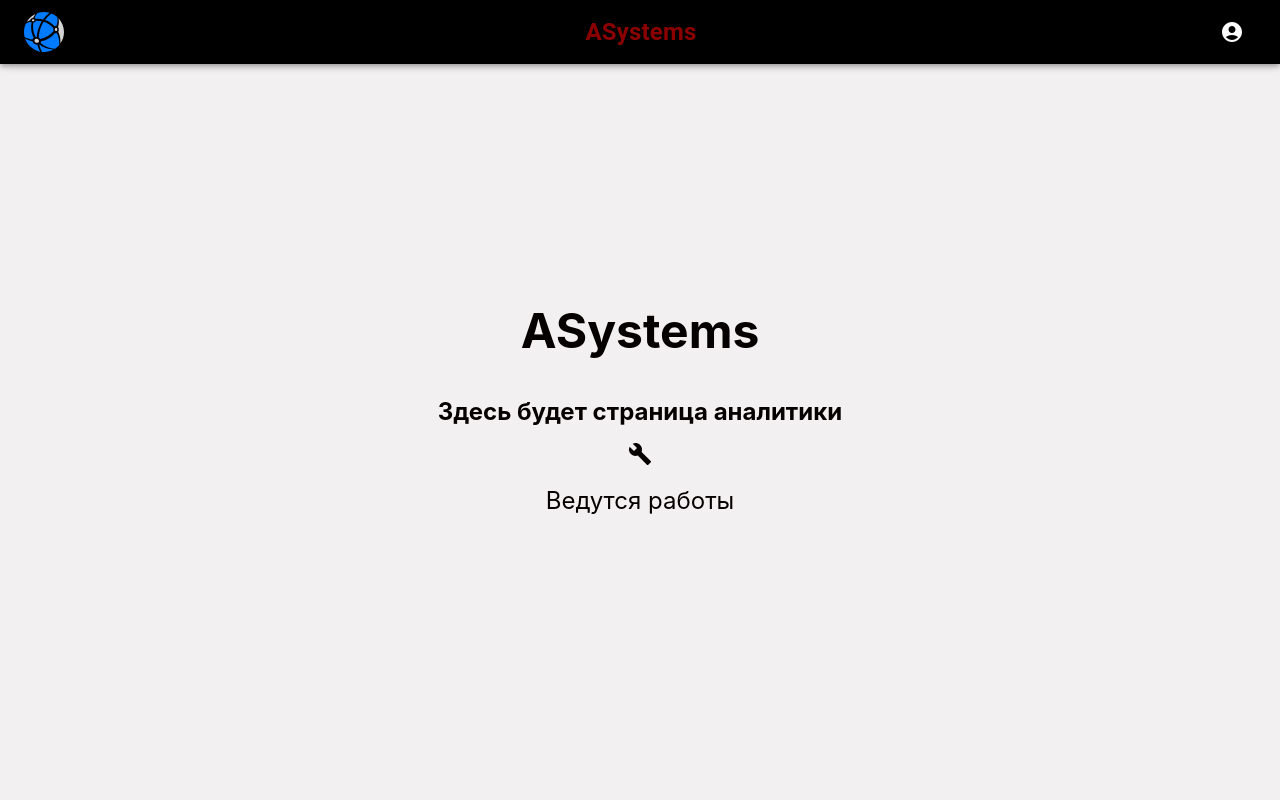
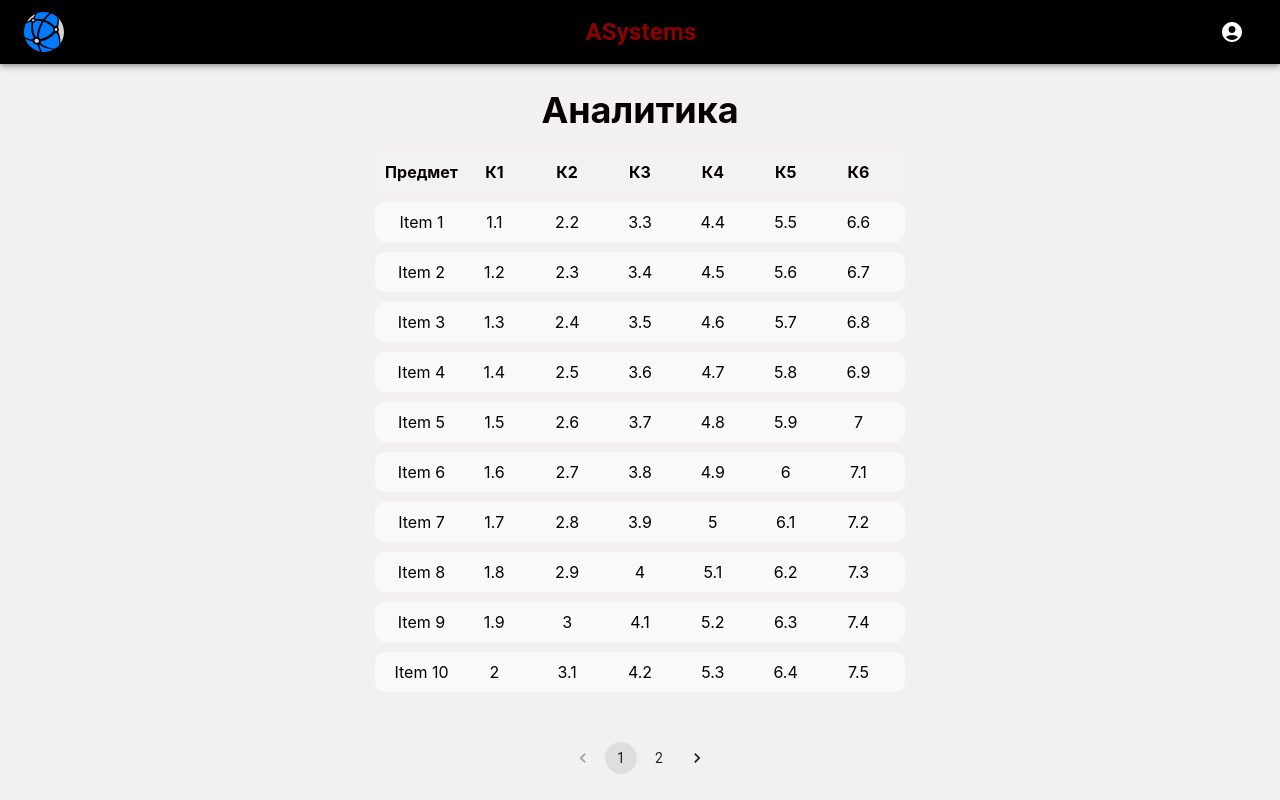
Before and after one commit to AlekseiMonakhov/steam-parser, a React (Create React App) app in the folder frontend/: page / in a window 1280 px wide. Built offline with nearby package versions, Linux system fonts and the light colour scheme; sample sign-in values are in the browser's storage; the HTML template or start-up script is replaced by a standard one.

Commit message:
add main page, rows, columns

```diff
--- a/frontend/src/components/interfaces.ts
+++ /dev/null
@@ -1,6 +0,0 @@
-export interface EditColumnsProps {
-    open: boolean;
-    onClose: () => void;
-    columns: Record<string, boolean>;
-    onColumnChange: (selectedColumns: Record<string, boolean>) => void;
-}
--- a/frontend/src/components/pages/mainPage/mainPage.module.css
+++ b/frontend/src/components/pages/mainPage/mainPage.module.css
@@ -1,6 +1,42 @@
 .MainPage {
   text-align: center;
   height: 100vh;
+  display: flex;
+  flex-direction: column;
+  align-items: center;
+  overflow: hidden;
+}
+
+.MainPageHeader {
+  min-height: 80vh;
+  display: flex;
+  flex-direction: column;
+  align-items: center;
+  justify-content: center;
+  color: rgb(5, 0, 0);
+}
+
+.title {
+  font-size: 36px;
+  margin-bottom: 20px;
+}
+
+.tableContainer {
+  min-width: 70%;
+  margin-bottom: 20px;
+}
+
+.tableHeader, .tableRow {
+  display: grid;
+  grid-template-columns: repeat(7, 1fr);
+  padding: 10px;
+  margin-bottom: 10px;.MainPage {
+  text-align: center;
+  height: 100vh;
+  display: flex;
+  flex-direction: column;
+  align-items: center;
+  overflow: hidden;
 }
 
 .MainPage-header {
@@ -13,14 +49,59 @@
 }
 
 .title {
-  font-size: 48px;
+  font-size: 36px;
   margin-bottom: 20px;
 }
 
-.icon {
+.table {
+  border-collapse: collapse;
+  width: 80%;
   margin-bottom: 20px;
 }
 
-.text {
-  font-size: 24px;
+.table th, .table td {
+  border: 1px solid #ddd;
+  padding: 8px;
+  text-align: center;
 }
+
+.table th {
+  padding-top: 12px;
+  padding-bottom: 12px;
+  background-color: #f2f2f2;
+  color: black;
+}
+
+.tableRow {
+  border-radius: 10px;
+  background-color: #f9f9f9;
+  margin-bottom: 10px;
+  overflow: hidden;
+}
+
+.tableRow td:first-child {
+  border-top-left-radius: 10px;
+  border-bottom-left-radius: 10px;
+}
+
+.tableRow td:last-child {
+  border-top-right-radius: 10px;
+  border-bottom-right-radius: 10px;
+}
+
+.pagination {
+  margin-top: 20px;
+}
+
+  background-color: #f9f9f9;
+  border-radius: 10px;
+}
+
+.tableHeader {
+  background-color: #f2f2f2;
+  font-weight: bold;
+}
+
+.pagination {
+  margin-top: 20px;
+}
--- a/frontend/src/components/pages/mainPage/mainPage.tsx
+++ b/frontend/src/components/pages/mainPage/mainPage.tsx
@@ -1,16 +1,84 @@
-import React from 'react';
-import BuildIcon from '@mui/icons-material/Build';
+import React, { useState, useEffect } from 'react';
 import styles from './mainPage.module.css';
+import Pagination from '@mui/material/Pagination';
+
+interface Item {
+    name: string;
+    K1: number;
+    K2: number;
+    K3: number;
+    K4: number;
+    K5: number;
+    K6: number;
+}
+
+const mockData: Item[] = [
+    { name: 'Item 1', K1: 1.1, K2: 2.2, K3: 3.3, K4: 4.4, K5: 5.5, K6: 6.6 },
+    { name: 'Item 2', K1: 1.2, K2: 2.3, K3: 3.4, K4: 4.5, K5: 5.6, K6: 6.7 },
+    { name: 'Item 3', K1: 1.3, K2: 2.4, K3: 3.5, K4: 4.6, K5: 5.7, K6: 6.8 },
+    { name: 'Item 4', K1: 1.4, K2: 2.5, K3: 3.6, K4: 4.7, K5: 5.8, K6: 6.9 },
+    { name: 'Item 5', K1: 1.5, K2: 2.6, K3: 3.7, K4: 4.8, K5: 5.9, K6: 7.0 },
+    { name: 'Item 6', K1: 1.6, K2: 2.7, K3: 3.8, K4: 4.9, K5: 6.0, K6: 7.1 },
+    { name: 'Item 7', K1: 1.7, K2: 2.8, K3: 3.9, K4: 5.0, K5: 6.1, K6: 7.2 },
+    { name: 'Item 8', K1: 1.8, K2: 2.9, K3: 4.0, K4: 5.1, K5: 6.2, K6: 7.3 },
+    { name: 'Item 9', K1: 1.9, K2: 3.0, K3: 4.1, K4: 5.2, K5: 6.3, K6: 7.4 },
+    { name: 'Item 10', K1: 2.0, K2: 3.1, K3: 4.2, K4: 5.3, K5: 6.4, K6: 7.5 },
+    { name: 'Item 11', K1: 2.1, K2: 3.2, K3: 4.3, K4: 5.4, K5: 6.5, K6: 7.6 },
+    { name: 'Item 12', K1: 2.2, K2: 3.3, K3: 4.4, K4: 5.5, K5: 6.6, K6: 7.7 },
+];
 
 export default function MainPage() {
-  return (
-    <div className={styles.MainPage}>
-      <header className={styles['MainPage-header']}>
-        <h3 className={styles.title}>ASystems</h3>
-        <h1 className={styles.text}>Здесь будет страница аналитики</h1>
-        <BuildIcon className={styles.icon} />
-        <a className={styles.text}>Ведутся работы</a>
-      </header>
-    </div>
-  );
+    const [data, setData] = useState<Item[]>(mockData);
+    const [currentPage, setCurrentPage] = useState(1);
+    const itemsPerPage = 10;
+
+    useEffect(() => {
+        // Здесь будет вызов настоящего API
+        // fetch(mockApiUrl)
+        //   .then(response => response.json())
+        //   .then(data => setData(data))
+        //   .catch(error => console.error('Error fetching data:', error));
+    }, []);
+
+    const handlePageChange = (_event: React.ChangeEvent<unknown>, value: number) => {
+        setCurrentPage(value);
+    };
+
+    const currentData = data.slice((currentPage - 1) * itemsPerPage, currentPage * itemsPerPage);
+
+    return (
+        <div className={styles.MainPage}>
+            <header className={styles.MainPageHeader}>
+                <h1 className={styles.title}>Аналитика</h1>
+                <div className={styles.tableContainer}>
+                    <div className={styles.tableHeader}>
+                        <div>Предмет</div>
+                        <div>К1</div>
+                        <div>К2</div>
+                        <div>К3</div>
+                        <div>К4</div>
+                        <div>К5</div>
+                        <div>К6</div>
+                    </div>
+                    {currentData.map((item, index) => (
+                        <div key={index} className={styles.tableRow}>
+                            <div>{item.name}</div>
+                            <div>{item.K1}</div>
+                            <div>{item.K2}</div>
+                            <div>{item.K3}</div>
+                            <div>{item.K4}</div>
+                            <div>{item.K5}</div>
+                            <div>{item.K6}</div>
+                        </div>
+                    ))}
+                </div>
+                <Pagination
+                    count={Math.ceil(data.length / itemsPerPage)}
+                    page={currentPage}
+                    onChange={handlePageChange}
+                    className={styles.pagination}
+                />
+            </header>
+        </div>
+    );
 }
--- a/frontend/src/index.css
+++ b/frontend/src/index.css
@@ -10,6 +10,7 @@ html, body {
   margin: 0;
   padding: 0;
   overflow-x: hidden;
+  overflow-y: hidden;
   box-sizing: border-box;
 }
 
```
